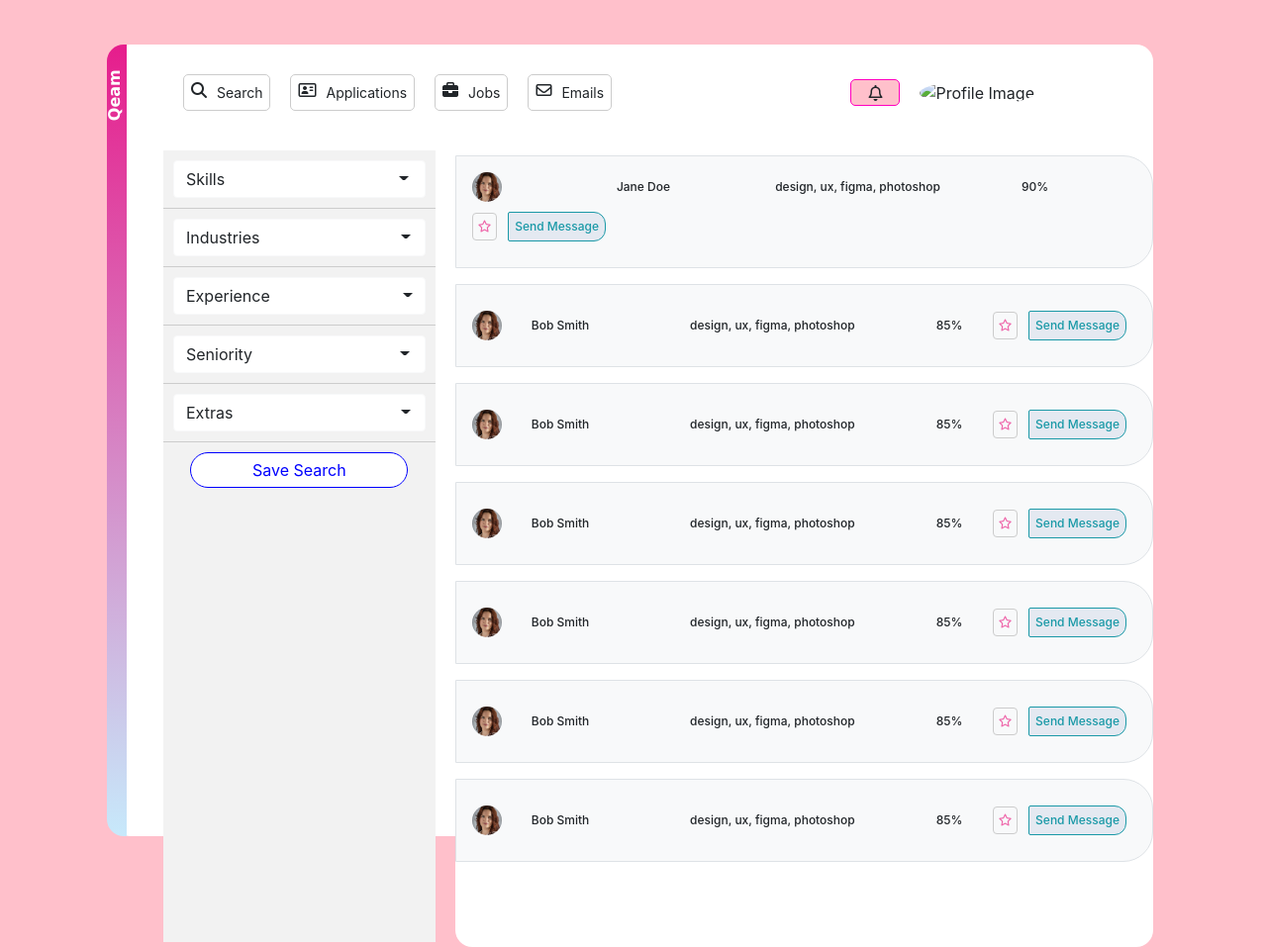
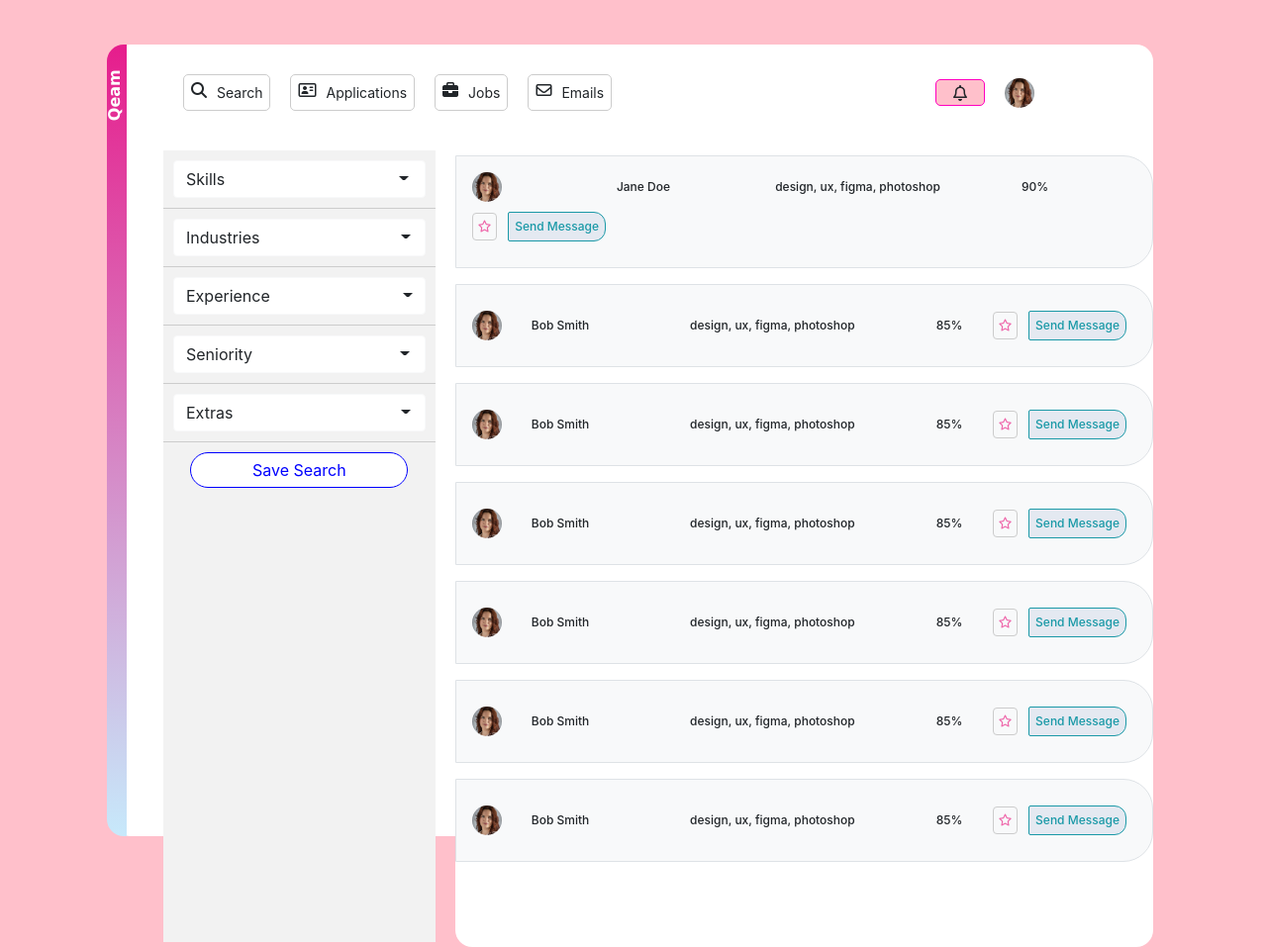
Before and after one commit to Sailabala-cell/githubflipped, a plain HTML site: page index.html in a window 1280 px wide. Shown: the top 957 px of the page at 99% size. Drawn offline with nearby package versions, Linux system fonts and the light colour scheme.

Commit message:
first commit

```diff
--- a/index.html
+++ b/index.html
@@ -53,7 +53,7 @@
               <div class="right-section">
                 <span class="notification">
                     <span class="icon-box"><i class="fa-regular fa-bell"></i></span></span>
-                <div class="profile-image"><img src="/images//profileimg.jpg" alt="Profile Image"></div>
+                <div class="profile-image"><img src="/images/profileimg.jpg" alt="Profile Image"></div>
               </div>
 
          </header>
```
